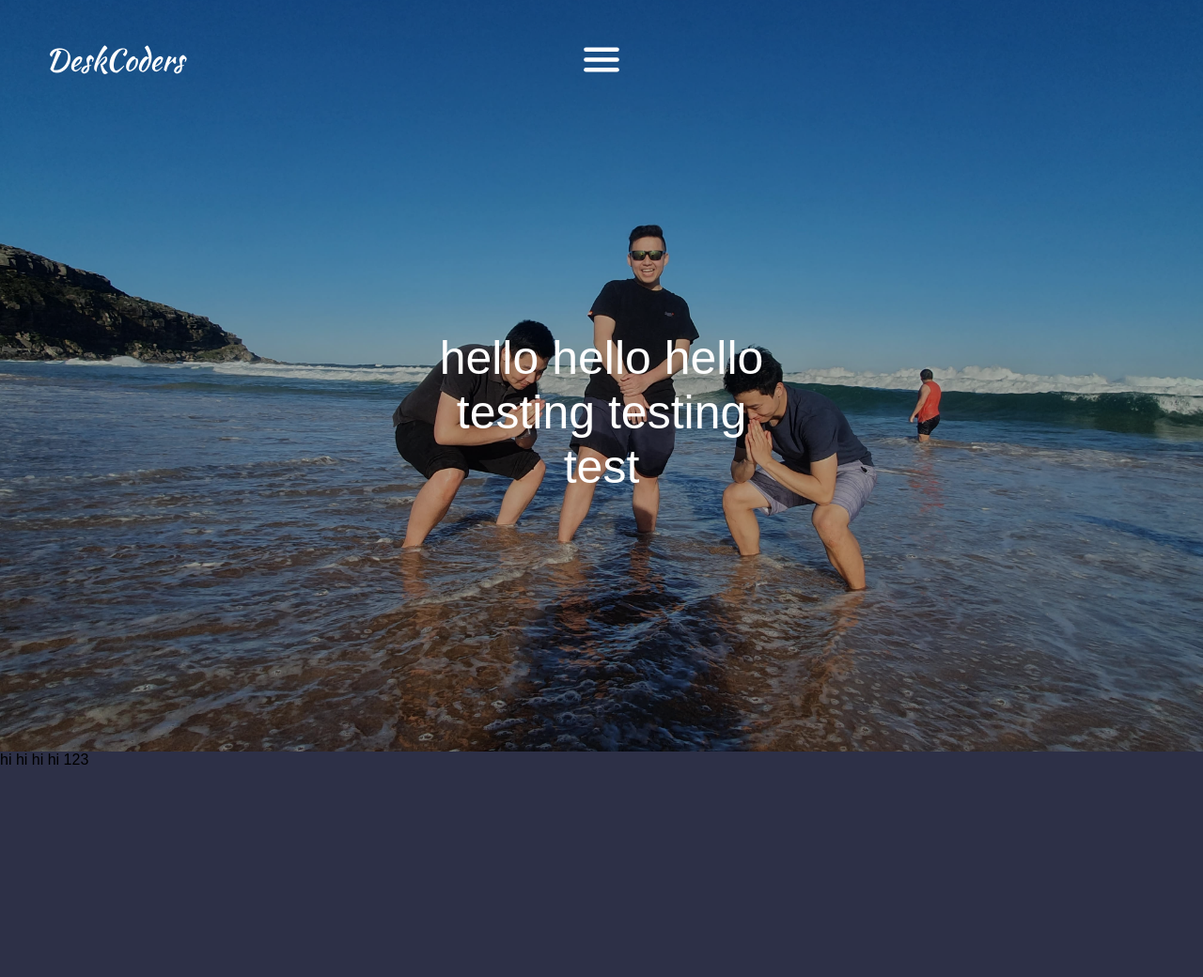
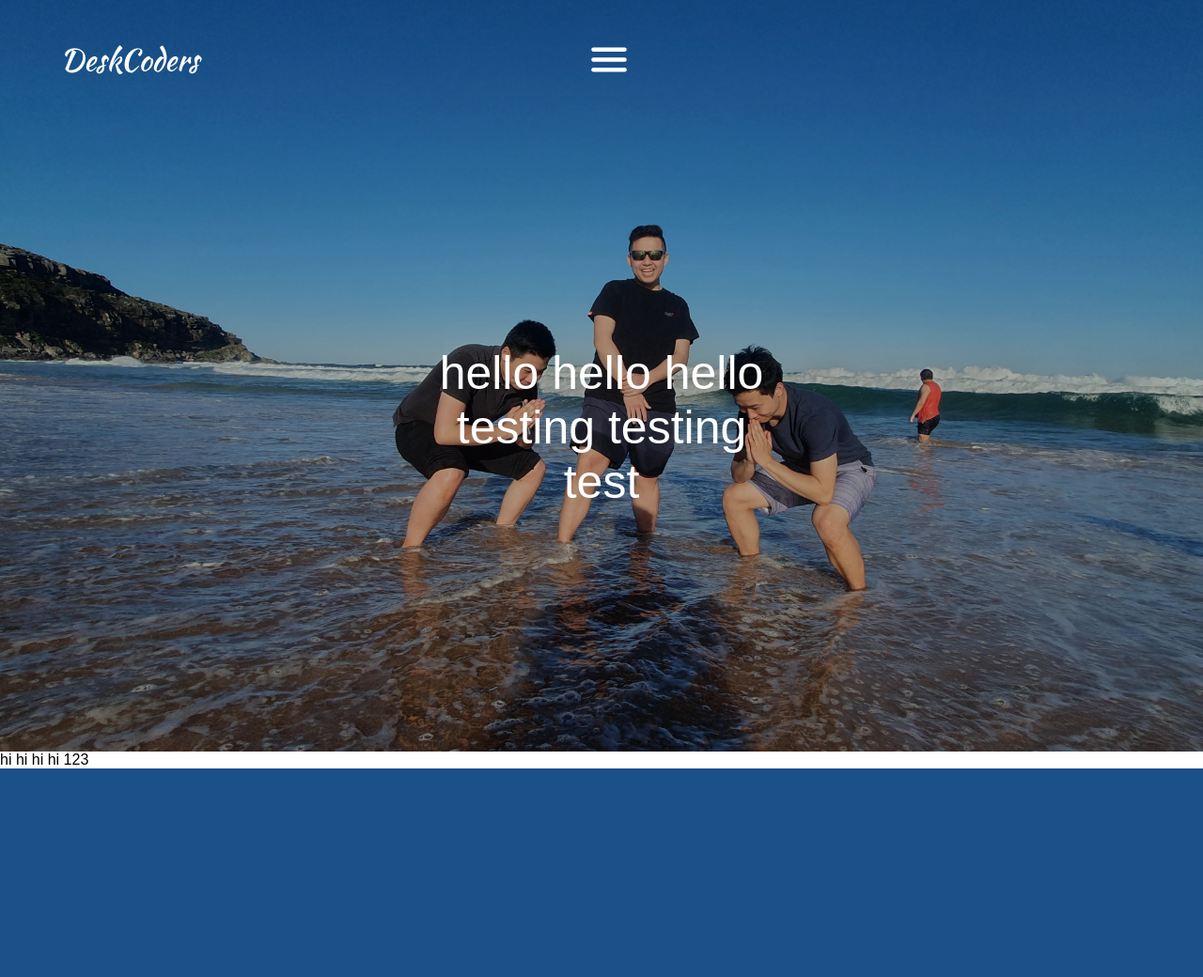
Before and after one commit to Wesley-Jin/deskcoders-website, a PHP site: page /aboutme.html in a window 1280 px wide. Shown: the whole page at 94% size. After the commit the page ends 818 px from the top, so only its background shows below. Run offline with PHP 8.4, Linux system fonts and the light colour scheme; some web fonts are replaced.

Commit message:
Align logo with index.html and add section text

```diff
--- a/aboutme.css
+++ b/aboutme.css
@@ -58,6 +58,8 @@ header
   position: fixed;
   left: 0;
   right: 0;
+  /* push header to right 1rem to compensate for position: fixed difference to index.css header */
+  margin: 0rem 0rem 0rem 1rem;
 }
 
 .logo
@@ -159,7 +161,7 @@ header
 {
   display:block;
   position:absolute;
-  top: 22rem;
+  top: 23rem;
   left: 0;
   right: 0;
   margin: auto;
@@ -173,9 +175,8 @@ header
   text-align: center;
 }
 
-.text2
-{
+.section{
+  text-align:center;
+  padding:50px 80px;
   background: #2D3047;
-  position: relative;
-  height: 30vh;
 }
```
